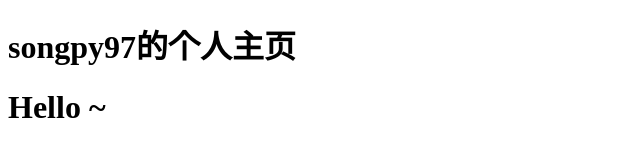
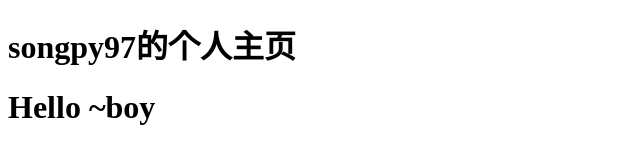
Before and after one commit to songpy97/songpy97.github.io, a plain HTML site: page index.html in a window 1280 px wide. Shown: the full height of the page, 0-640 px from the left. Drawn offline with Linux system fonts and the light colour scheme.

Commit message:
Update index.html

```diff
--- a/index.html
+++ b/index.html
@@ -6,6 +6,6 @@
 </head>
 <body>
     <h1>songpy97的个人主页</h1>
-    <h1>Hello ~</h1>
+    <h1>Hello ~boy</h1>
 </body>
 </html>
```
